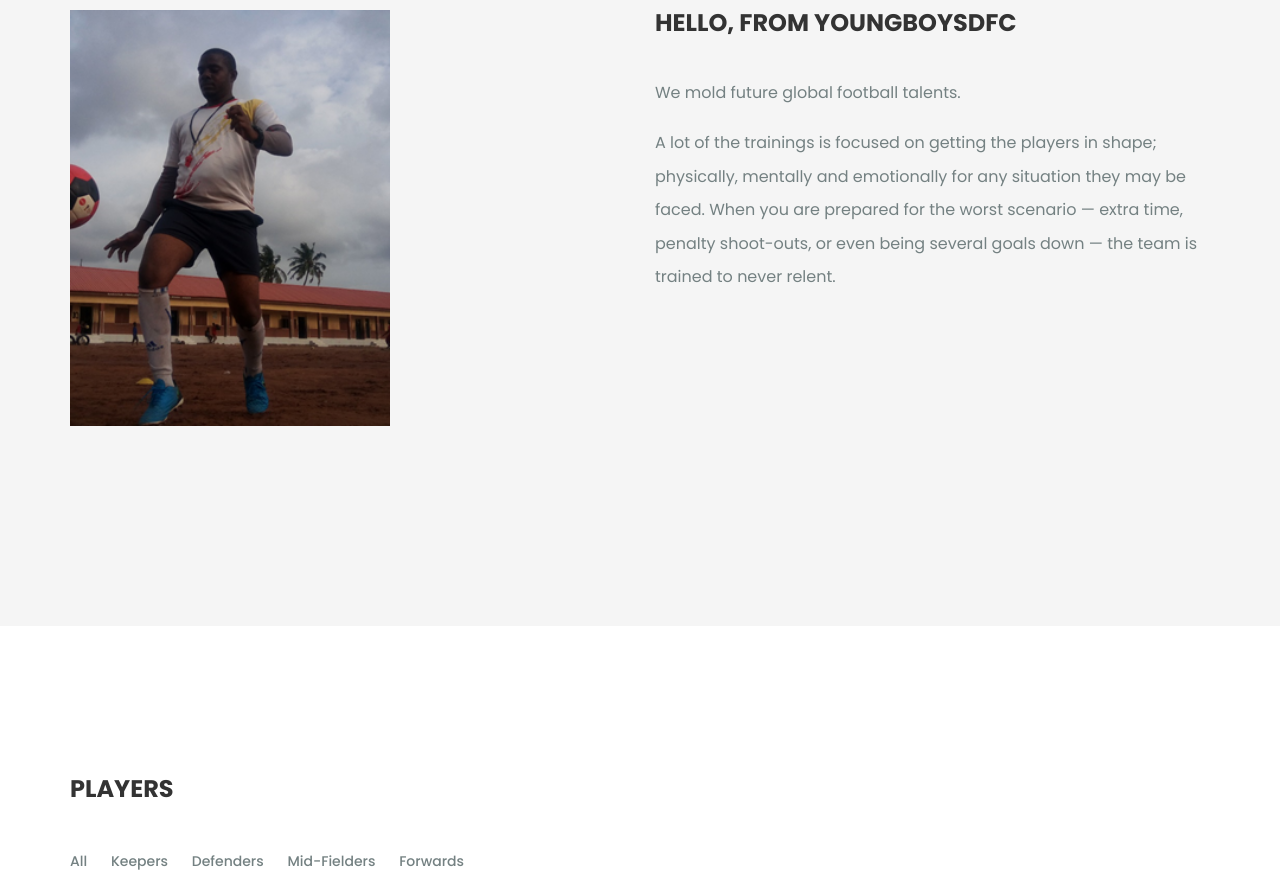
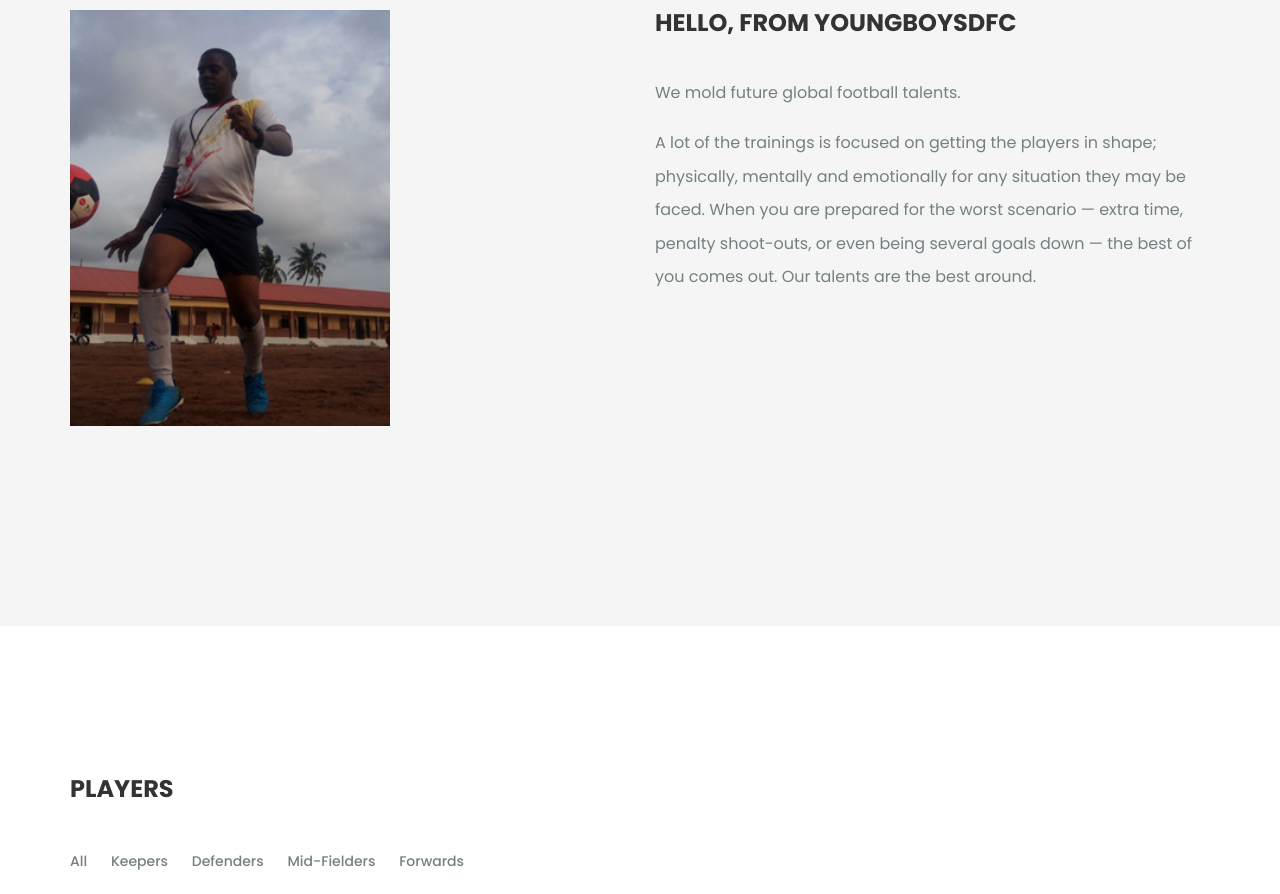
Before and after one commit to youngboysdfc/youngboysdfc.github.io, a plain HTML site: page index.html in a window 1280 px wide. Shown: the part 940-1834 px from the top of the page. Drawn offline with Linux system fonts and the light colour scheme; files whose address does not match are found by name.

Commit message:
copy update

```diff
--- a/index.html
+++ b/index.html
@@ -162,7 +162,7 @@
                   We mold future global football talents.
                 </p>
                 <p class="fz-16">
-                  A lot of the trainings is focused on getting the players in shape; physically, mentally and emotionally for any situation they may be faced. When you are prepared for the worst scenario — extra time, penalty shoot-outs, or even being several goals down — the team is trained to never relent.
+                  A lot of the trainings is focused on getting the players in shape; physically, mentally and emotionally for any situation they may be faced. When you are prepared for the worst scenario — extra time, penalty shoot-outs, or even being several goals down — the best of you comes out. Our talents are the best around.
                 </p>
               </div>
             </div>
```
